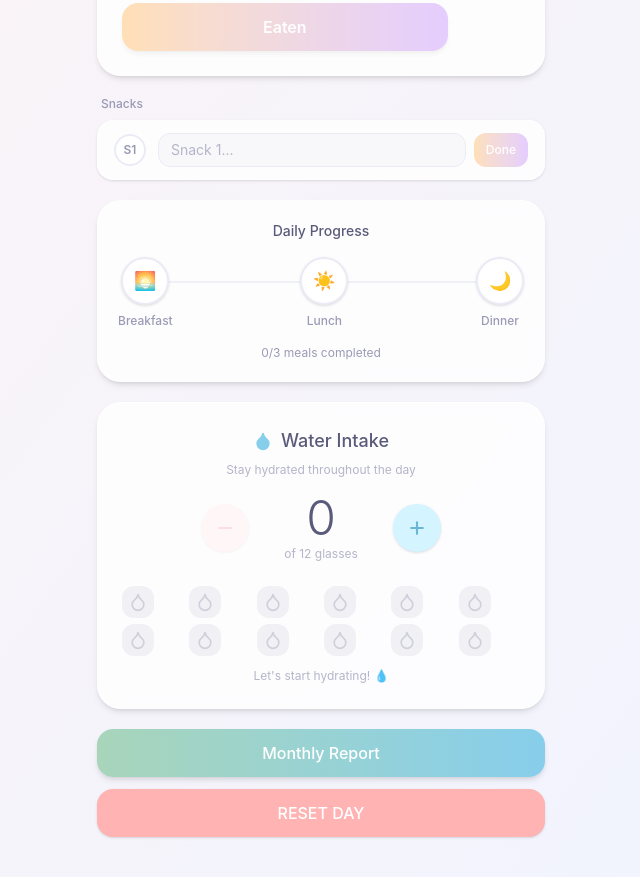
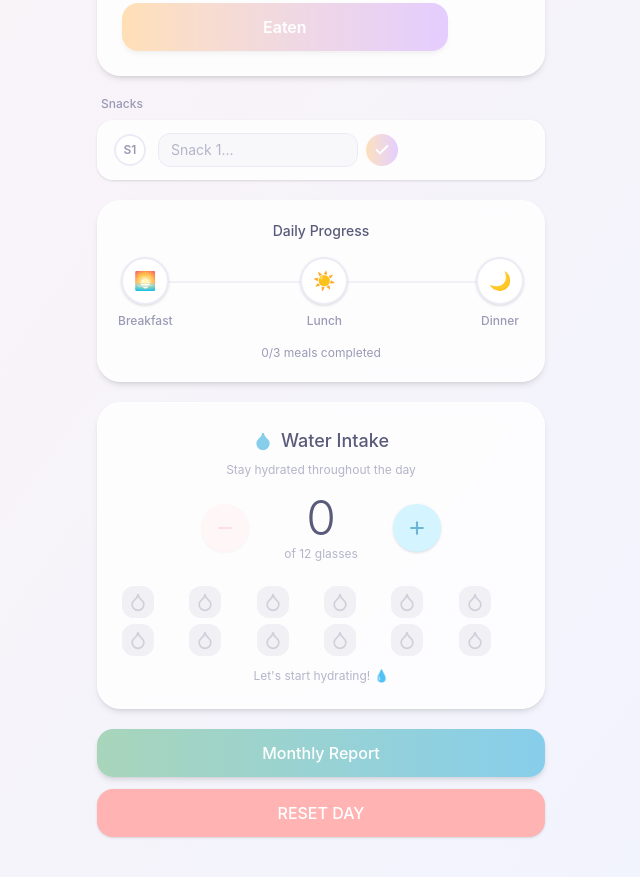
Before and after one commit to BigFatPanda211/Mealreminderapp, a React (Vite) app: page / in a window 1280 px wide. Shown: the part 900-1777 px from the top of the page, without its empty margins (319-959 px from the left). Built offline with nearby package versions, Linux system fonts and the light colour scheme.

Commit message:
One last push before I go to sleep

```diff
--- a/src/app/components/SnackCard.tsx
+++ b/src/app/components/SnackCard.tsx
@@ -78,21 +78,21 @@ export function SnackCard({
             </p>
           )
         ) : (
-          <div className="flex gap-2">
+          <div className="flex gap-2 items-center">
             <input
               type="text"
               value={inputValue}
               onChange={(e) => setInputValue(e.target.value)}
               onKeyPress={(e) => e.key === "Enter" && handleSubmit()}
               placeholder={`Snack ${index}...`}
-              className="flex-1 py-1.5 px-3 rounded-xl bg-[#f8f8fb] text-[#5a5a7a] placeholder:text-[#b5b5c9] text-sm outline-none border border-[#ebebf5]"
+              className="w-50 py-1.5 px-3 rounded-xl bg-[#f8f8fb] text-[#5a5a7a] placeholder:text-[#b5b5c9] text-sm outline-none border border-[#ebebf5]"
             />
             <button
               onClick={handleSubmit}
               disabled={!inputValue.trim()}
-              className={`shrink-0 px-3 py-1.5 rounded-xl bg-gradient-to-r from-[#ffb347] to-[#c084fc] text-white text-xs font-medium disabled:opacity-40`}
+              className="w-8 h-8 rounded-full bg-gradient-to-r from-[#ffb347] to-[#c084fc] flex items-center justify-center disabled:opacity-40 shrink-0"
             >
-              Done
+              <Check className="w-4 h-4 text-white" strokeWidth={3} />
             </button>
           </div>
         )}
```
